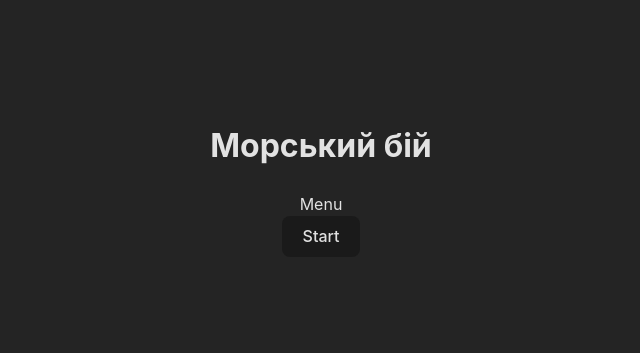
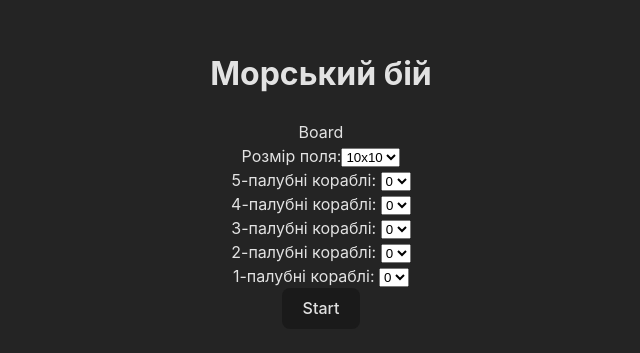
Before and after one commit to shrewman/battleship, a React (Vite) app: page / in a window 1280 px wide. Shown: the part 221-574 px from the top of the page, without its empty margins (319-959 px from the left). Built offline with nearby package versions, Linux system fonts and the light colour scheme.

Commit message:
Created Menu component that prepare Board and Options components

```diff
--- a/src/components/Menu.tsx
+++ b/src/components/Menu.tsx
@@ -1,5 +1,87 @@
+import { useState } from "react";
+import ShipCountSelector from "./ShipCountSelector";
+
 const Menu = () => {
-    return <>Menu</>;
+    const [boardSize, setBoardSize] = useState(10);
+    const [shipCount, setShipCount] = useState([
+        { size: 5, count: 0 },
+        { size: 4, count: 0 },
+        { size: 3, count: 0 },
+        { size: 2, count: 0 },
+        { size: 1, count: 0 },
+    ]);
+
+    const handleBoardSizeChange = (e: React.ChangeEvent<HTMLSelectElement>) => {
+        setBoardSize(parseInt(e.target.value));
+    };
+
+    const handleShipCountChange = (
+        e: React.ChangeEvent<HTMLSelectElement>,
+        index: number
+    ) => {
+        const updatedShips = [...shipCount];
+        updatedShips[index].count = parseInt(e.target.value);
+        setShipCount(updatedShips);
+    };
+
+    return (
+        <>
+            <MenuBoard />
+            <div className="ship-count-selector">
+                <label>
+                    Розмір поля:
+                    <select
+                        value={boardSize}
+                        onChange={(e) => {
+                            handleBoardSizeChange(e);
+                        }}
+                    >
+                        <option value={8}>8x8</option>
+                        <option value={10}>10x10</option>
+                        <option value={12}>12x12</option>
+                    </select>
+                </label>
+            </div>
+            <ShipCountSelector
+                label="5-палубні кораблі: "
+                value={shipCount[0].count}
+                optionValues={[0, 1]}
+                onChange={(e) => handleShipCountChange(e, 0)}
+            />
+            <ShipCountSelector
+                label="4-палубні кораблі: "
+                value={shipCount[1].count}
+                optionValues={[0, 1, 2]}
+                onChange={(e) => handleShipCountChange(e, 1)}
+            />
+            <ShipCountSelector
+                label="3-палубні кораблі: "
+                value={shipCount[2].count}
+                optionValues={[0, 1, 2]}
+                onChange={(e) => handleShipCountChange(e, 2)}
+            />
+            <ShipCountSelector
+                label="2-палубні кораблі: "
+                value={shipCount[3].count}
+                optionValues={[0, 1, 2, 3]}
+                onChange={(e) => handleShipCountChange(e, 3)}
+            />
+            <ShipCountSelector
+                label="1-палубні кораблі: "
+                value={shipCount[4].count}
+                optionValues={[0, 1, 2, 3, 4]}
+                onChange={(e) => handleShipCountChange(e, 4)}
+            />
+        </>
+    );
 };
 
 export default Menu;
+
+const MenuBoard = () => {
+    return <>Board</>;
+};
+
+const MenuCell = () => {
+    return <>Cell</>;
+};
```
